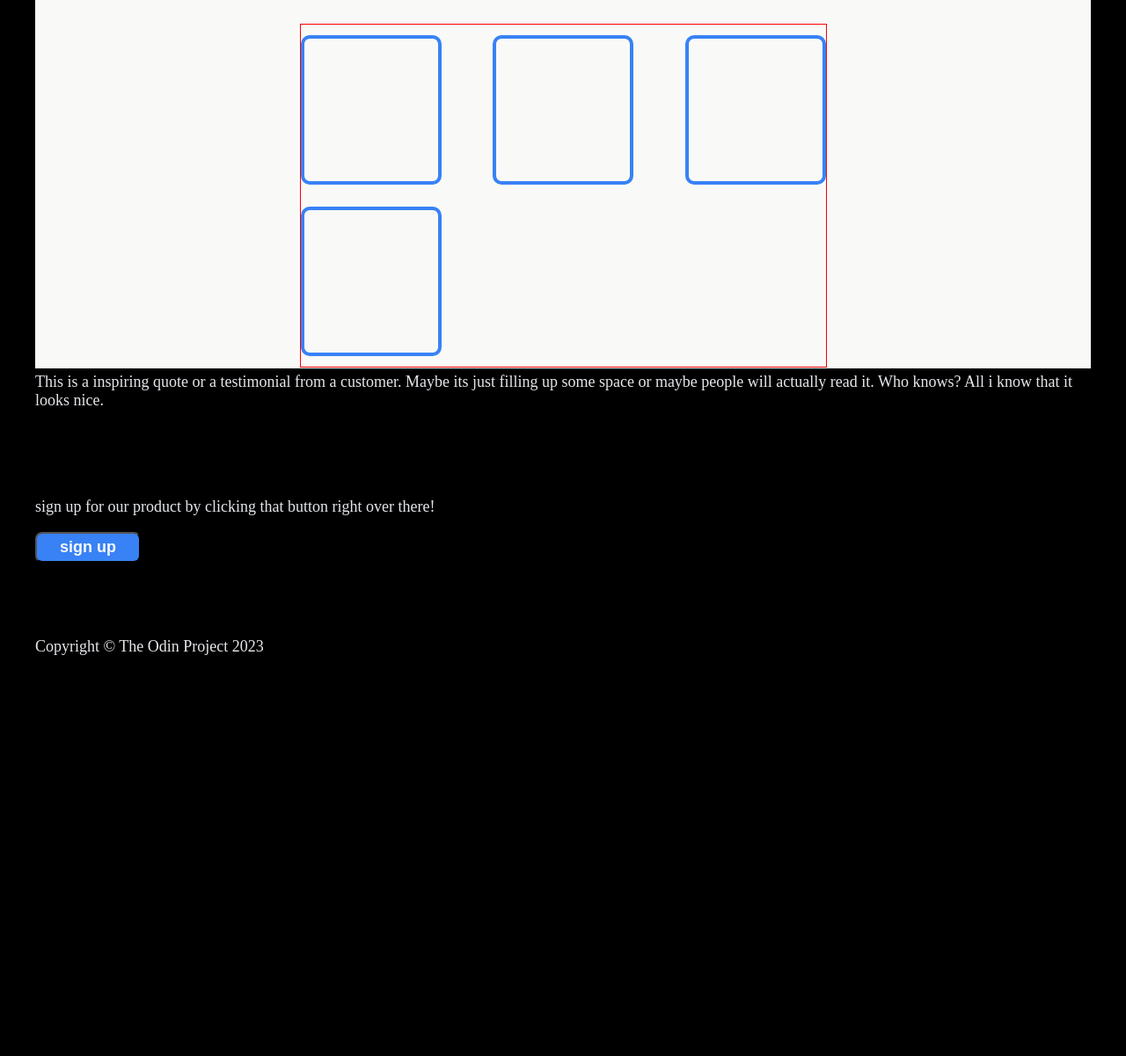
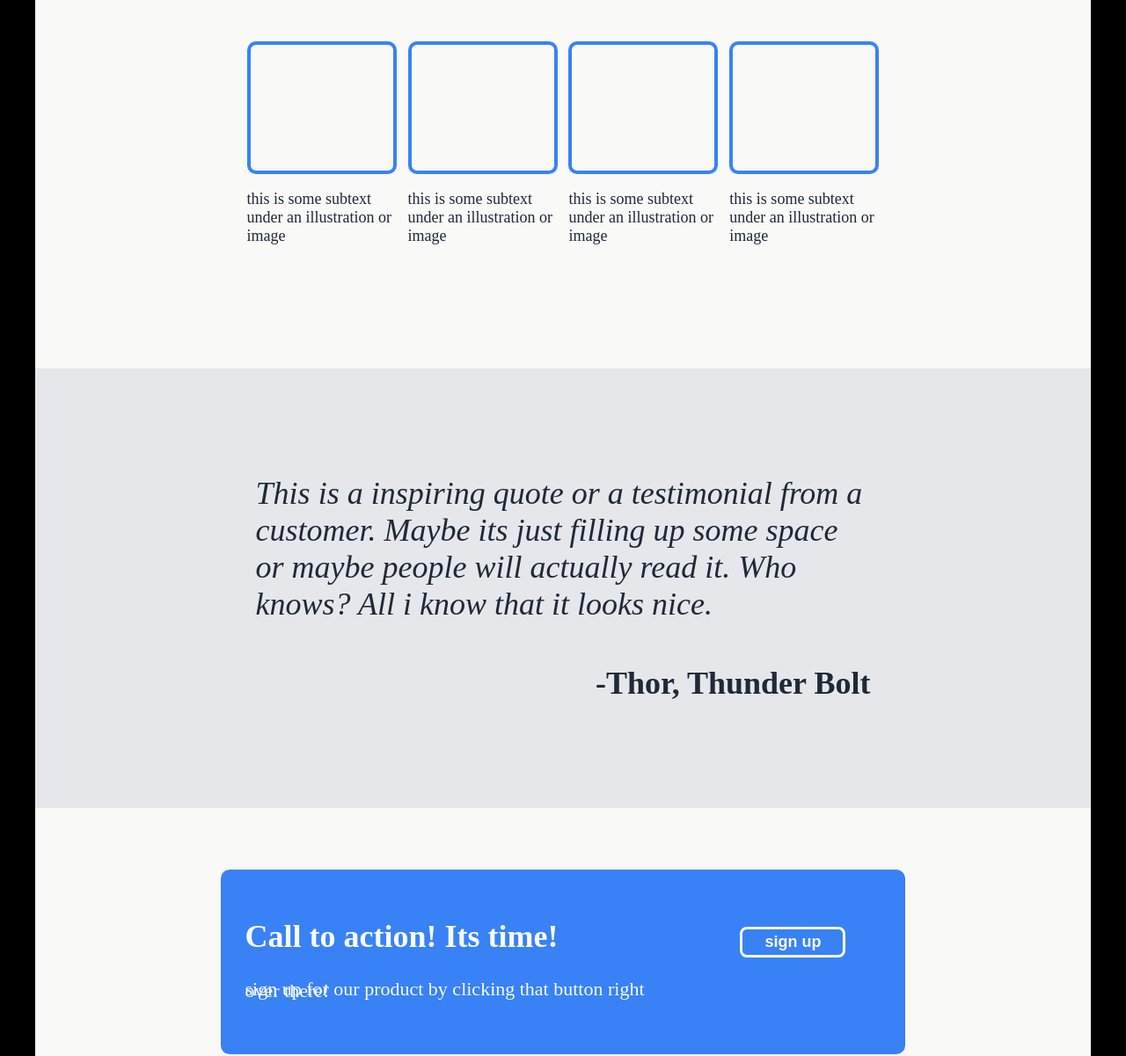
Before and after one commit to Yoni-Mo/landing-page, a plain HTML site: page index.html in a window 1280 px wide. Shown: the part 584-1785 px from the top of the page at 88% size. Before the commit the page ends 1330 px from the top, so only its background shows below. Drawn offline with Linux system fonts and the light colour scheme.

Commit message:
completed project

```diff
--- a/index.html
+++ b/index.html
@@ -19,7 +19,7 @@
       <div class="hero">
         <div class="para">
           <h1 class="heading">This website is awesome</h1>
-          <p>
+          <p class="p-1">
             This website has some subtext that goes here under the main title.
             Its a smaller font and the color is lower contrast
           </p>
@@ -32,29 +32,54 @@
     <main class="container">
       <section class="section-1">
         <h2 class="secondary-heading">Some random information</h2>
-        <div class="div-container">
-          <div class="empty-div"></div>
-        <div class="empty-div"></div>
-        <div class="empty-div"></div>
-        <div class="empty-div"></div>
+        <div class="container-1">
+          <div class="para-1">
+            <div class="empty-div"></div>
+            <p>this is some subtext under an illustration or image</p>
+          </div>
+          <div class="para-1">
+            <div class="empty-div"></div>
+            <p>this is some subtext under an illustration or image</p>
+          </div>
+          <div class="para-1">
+            <div class="empty-div"></div>
+            <p>this is some subtext under an illustration or image</p>
+          </div>
+          <div class="para-1">
+            <div class="empty-div"></div>
+            <p>this is some subtext under an illustration or image</p>
+          </div>
+        </div>
+      </section>
 
+      <section class="section-2">
+        <div class="quotation">
+          <p class="quote">
+            This is a inspiring quote or a testimonial from a customer. Maybe
+            its just filling up some space or maybe people will actually read
+            it. Who knows? All i know that it looks nice.
+          </p>
+          <div class="heading-3">
+            <h3>-Thor, Thunder Bolt</h3>
+          </div>
+        </div>
       </section>
-      <section class="section-2">
-        <p>
-          This is a inspiring quote or a testimonial from a customer. Maybe its
-          just filling up some space or maybe people will actually read it. Who
-          knows? All i know that it looks nice.
-        </p>
-        <h3>-Thor, Thunder Bolt</h3>
-      </section>
-      <section class="section-2">
-        <h3>Call to action! Its time!</h3>
-        <p>sign up for our product by clicking that button right over there!</p>
-        <button>sign up</button>
+      <section class="section-3">
+        <div class="action">
+          <div class="description">
+            <h3 class="heading-4">Call to action! Its time!</h3>
+            <p class="last-para">
+              sign up for our product by clicking that button right over there!
+            </p>
+          </div>
+          <div class="button-2">
+            <button class="btn">sign up</button>
+          </div>
+        </div>
       </section>
     </main>
     <footer>
-      <p>Copyright &copy; The Odin Project 2023</p>
+      <p class="f-text">Copyright &copy; The Odin Project 2023</p>
     </footer>
   </body>
 </html>
--- a/style.css
+++ b/style.css
@@ -24,14 +24,15 @@ li {
   display: inline;
   padding-right: 15px;
 }
-a,
-p {
+a {
   text-decoration: none;
   color: #e5e7eb;
   font-size: 18px;
 }
-p {
+.p-1 {
   margin-top: 5px;
+  color: #e5e7eb;
+  font-size: 18px;
 }
 .logo {
   color: #f9faf8;
@@ -65,6 +66,7 @@ img {
 button {
   width: 120px;
   height: 35px;
+  border: 3px solid #3882f6;
   border-radius: 8px;
   background-color: #3882f6;
   color: #f9faf8;
@@ -76,7 +78,6 @@ button {
   background-color: #f9faf8;
   height: 500px;
   border: 1px solid #f9faf8;
-  color: #1f2937;
   display: flex;
   justify-content: center;
   flex-direction: column;
@@ -90,20 +91,132 @@ h2 {
 }
 .empty-div {
   border: 4px solid #3882f6;
-  width: 160px;
-  height: 170px;
+  width: 170px;
+  height: 180px;
   border-radius: 10px;
 }
-.empty-div,
-.p-2 {
+
+.container-1 {
+  width: 60%;
+  height: 400px;
+  display: flex;
+  justify-content: space-between;
+  align-items: flex-start;
+  margin-top: 20px;
+}
+.para-1 {
+  width: 170px;
+  height: 250px;
+
+  display: flex;
+  flex-direction: column;
+  justify-content: space-between;
+  align-items: center;
+}
+.para-1,
+p {
+  color: #1f2937;
+  font-size: 18px;
+}
+
+/* Second section */
+
+.section-2 {
+  background-color: #e5e7eb;
+  border: 1px solid #e5e7eb;
+  height: 500px;
+  display: flex;
+  justify-content: center;
+  align-items: center;
+}
+.quote {
+  color: #1f2937;
+  font-size: 36px;
+  font-weight: 100;
+  font-style: italic;
+}
+h3 {
+  font-size: 36px;
   color: #1f2937;
 }
-.div-container {
-  width: 50%;
-  height: 400px;
-  border: 1px solid red;
+.heading-3 {
+  width: 100%;
+  height: 90px;
   display: flex;
-  justify-content: space-between;
-  flex-wrap: wrap;
+  justify-content: flex-end;
+  align-items: flex-end;
+}
+.quotation {
+  height: 250px;
+  width: 60%;
+  display: flex;
+  justify-content: center;
+  align-items: center;
+  flex-direction: column;
+  padding: 10px;
+}
+
+/* third section */
+.section-3 {
+  background-color: #f9faf8;
+  height: 350px;
+  border: 1px solid #f9faf8;
+  display: flex;
+  justify-content: center;
   align-items: center;
 }
+.action {
+  background-color: #3882f6;
+  width: 65%;
+  border-radius: 10px;
+  height: 210px;
+  display: flex;
+  justify-content: space-around;
+  align-items: center;
+}
+.description {
+  display: flex;
+  flex-direction: column;
+  justify-content: center;
+  align-items: flex-start;
+  width: 60%;
+  height: 90px;
+  line-height: 0.1em;
+}
+.button-2 {
+  width: 200px;
+  height: 80px;
+  display: flex;
+  justify-content: center;
+  align-items: baseline;
+}
+.last-para {
+  font-size: 22px;
+  padding-bottom: 20px;
+}
+.heading-4 {
+  padding-top: 10px;
+}
+
+.heading-4,
+.last-para {
+  color: #f9faf8;
+}
+.btn {
+  background-color: #3882f6;
+  color: #f9faf8;
+  border: 3px solid #f9faf8;
+}
+
+footer {
+  height: 100px;
+  background-color: #1f2937;
+  border: 1px solid #1f2937;
+  display: flex;
+  justify-content: center;
+  align-items: center;
+}
+.f-text {
+  color: #f9faf8;
+  font-size: 22px;
+}
```
